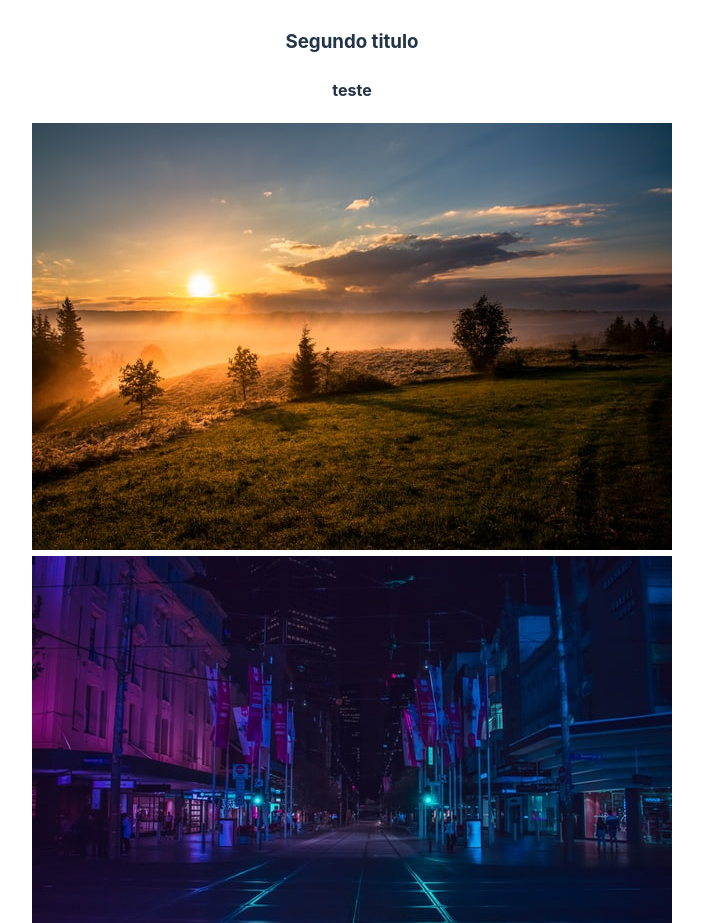
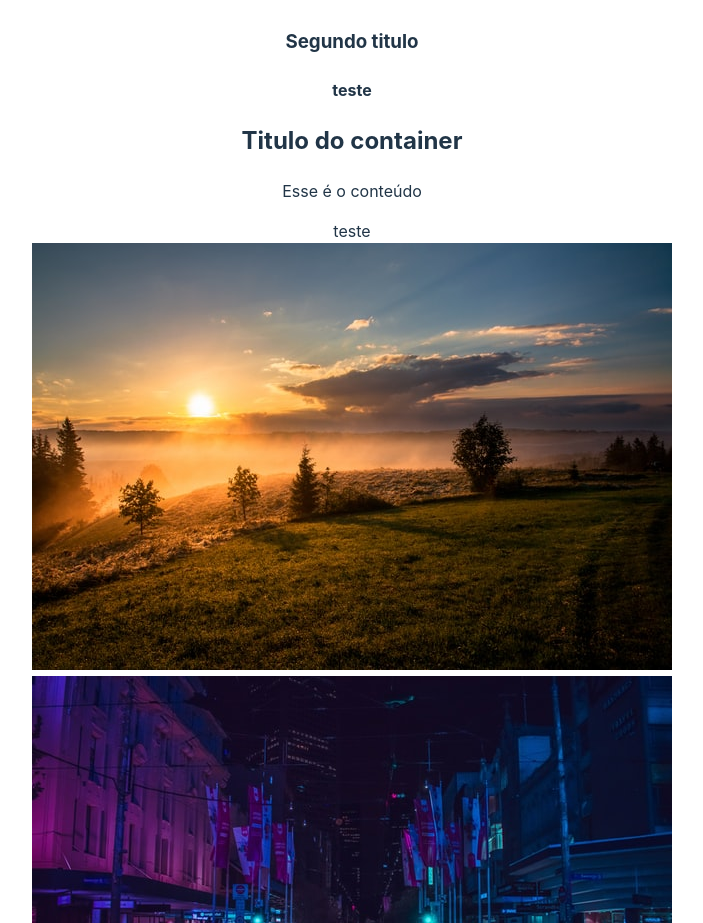
Before and after one commit to LuanneZati/REACT, a React (Vite) app in the folder 3_Avançando/avançando/: page / in a window 1280 px wide. Shown: the part 1702-2625 px from the top of the page, without its empty margins (288-991 px from the left). Built offline with nearby package versions, Linux system fonts and the light colour scheme.

Commit message:
Children

```diff
--- a/3_Avançando/avançando/src/App.jsx
+++ b/3_Avançando/avançando/src/App.jsx
@@ -6,6 +6,7 @@ import ConditionalRender from './Components/ConditionalRender'
 import ShowUsername from './Components/ShowUsername'
 import CarDetails from './Components/CarDetails'
 import Fragment from './Components/Fragment'
+import Container from './Components/Container'
 
 import { useState } from 'react'
 
@@ -46,7 +47,10 @@ function App() {
         ))}
         {/*Fragments*/}
         <Fragment propTest="teste"/>
-
+        {/*children*/}
+        <Container myValue="teste">
+          <p>Esse é o conteúdo</p>
+        </Container>
         {/*Imagem em public */}
         <div>
           <img src="/img1.jpg" alt="Paisagem" />
--- /dev/null
+++ b/3_Avançando/avançando/src/Components/Container.jsx
@@ -0,0 +1,11 @@
+const Container = ({ children, myValue }) => {
+  return (
+    <div>
+        <h2>Titulo do container</h2>
+        {children}
+        {myValue}
+    </div>
+  )
+}
+
+export default Container
```
